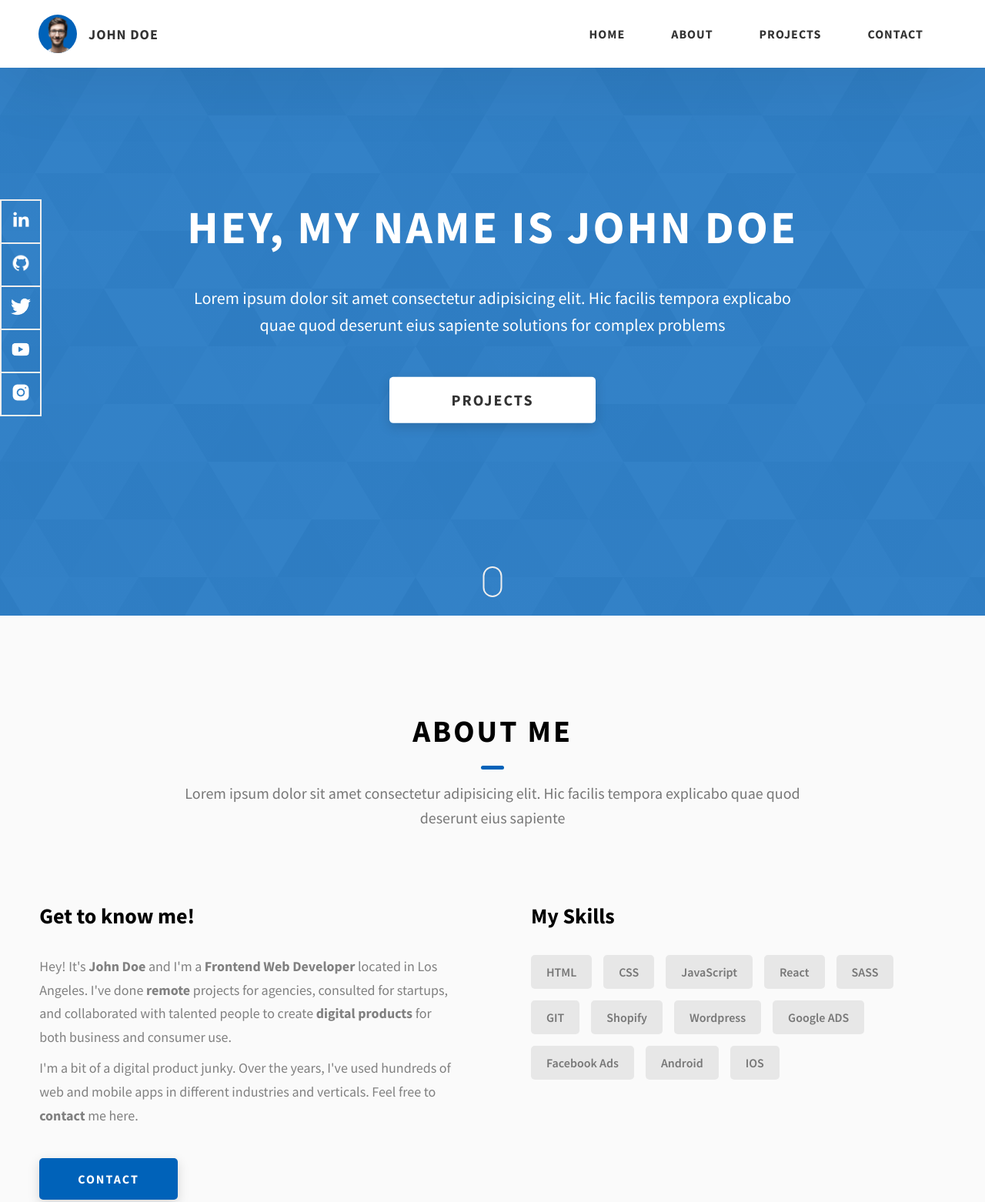
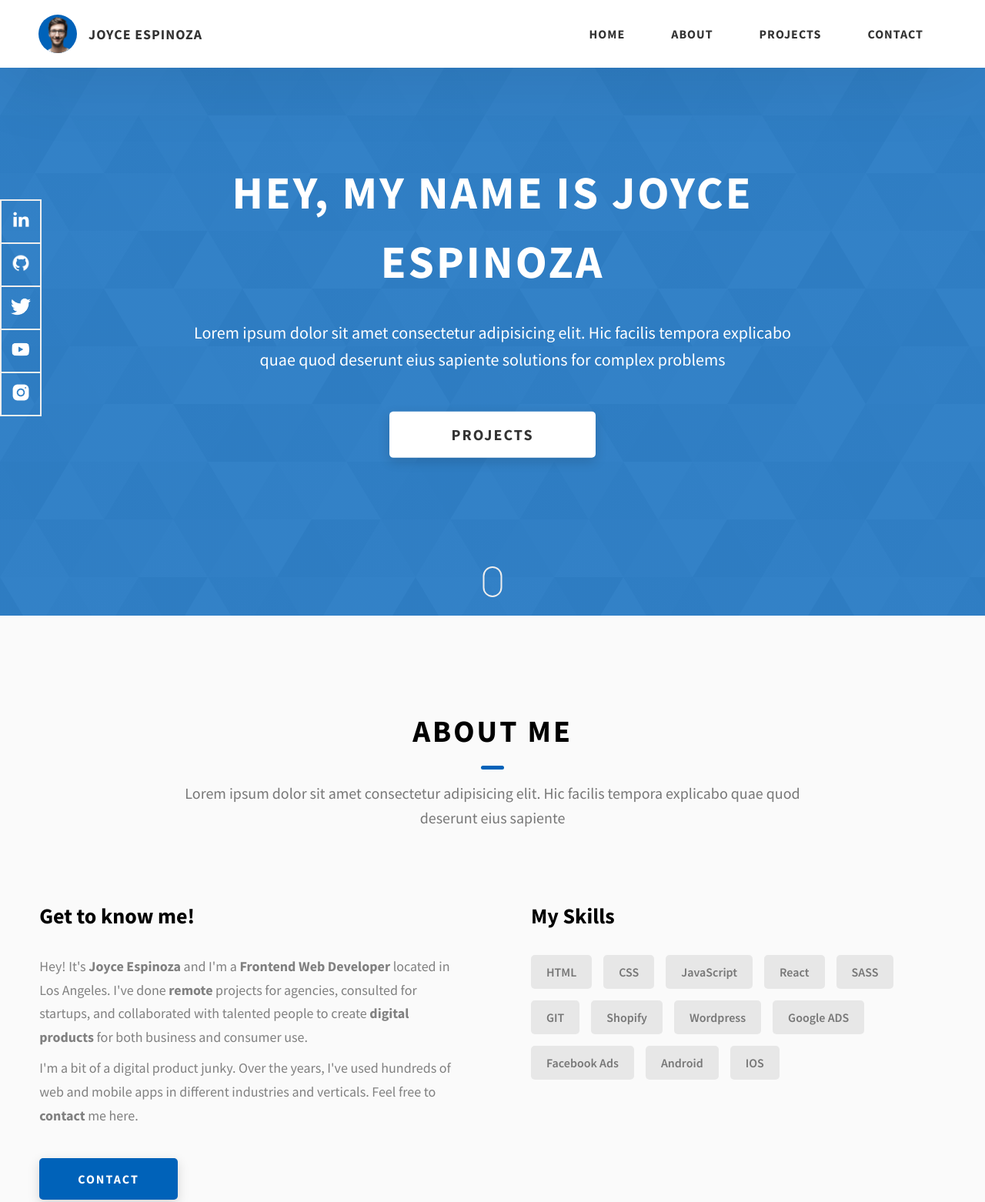
Before and after one commit to j-espinoza-2025/portfolio, a website: page index.html in a window 1280 px wide. Shown: the top 1562 px of the page at 77% size. Drawn offline with Linux system fonts and the light colour scheme.

Commit message:
name changes

```diff
--- a/index.html
+++ b/index.html
@@ -27,7 +27,7 @@
               class="header__logo-img"
             />
           </div>
-          <span class="header__logo-sub">John Doe</span>
+          <span class="header__logo-sub">Joyce Espinoza</span>
         </div>
         <div class="header__main">
           <ul class="header__links">
@@ -84,7 +84,7 @@
     </header>
     <section class="home-hero">
       <div class="home-hero__content">
-        <h1 class="heading-primary">Hey, My name is John Doe</h1>
+        <h1 class="heading-primary">Hey, My name is Joyce Espinoza</h1>
         <div class="home-hero__info">
           <p class="text-primary">
             Lorem ipsum dolor sit amet consectetur adipisicing elit. Hic facilis
@@ -165,7 +165,7 @@
             <div class="about__content-details">
               <p class="about__content-details-para">
                 Hey! It's
-                <strong>John Doe</strong>
+                <strong>Joyce Espinoza</strong>
                 and I'm a <strong> Frontend Web Developer </strong> located in
                 Los Angeles. I've done
                 <strong> remote </strong>
@@ -389,7 +389,7 @@
             </div>
           </div>
           <div class="main-footer__row main-footer__row-2">
-            <h4 class="heading heading-sm text-lt">John Doe</h4>
+            <h4 class="heading heading-sm text-lt">Joyce Espinoza</h4>
             <p class="main-footer__short-desc">
               Lorem ipsum dolor sit amet consectetur adipisicing elit facilis
               tempora explicabo quae quod deserunt
```
Also changed, not shown: project-1.html (+2 -2 lines), project-2.html (+2 -2 lines), project-3.html (+2 -2 lines).
